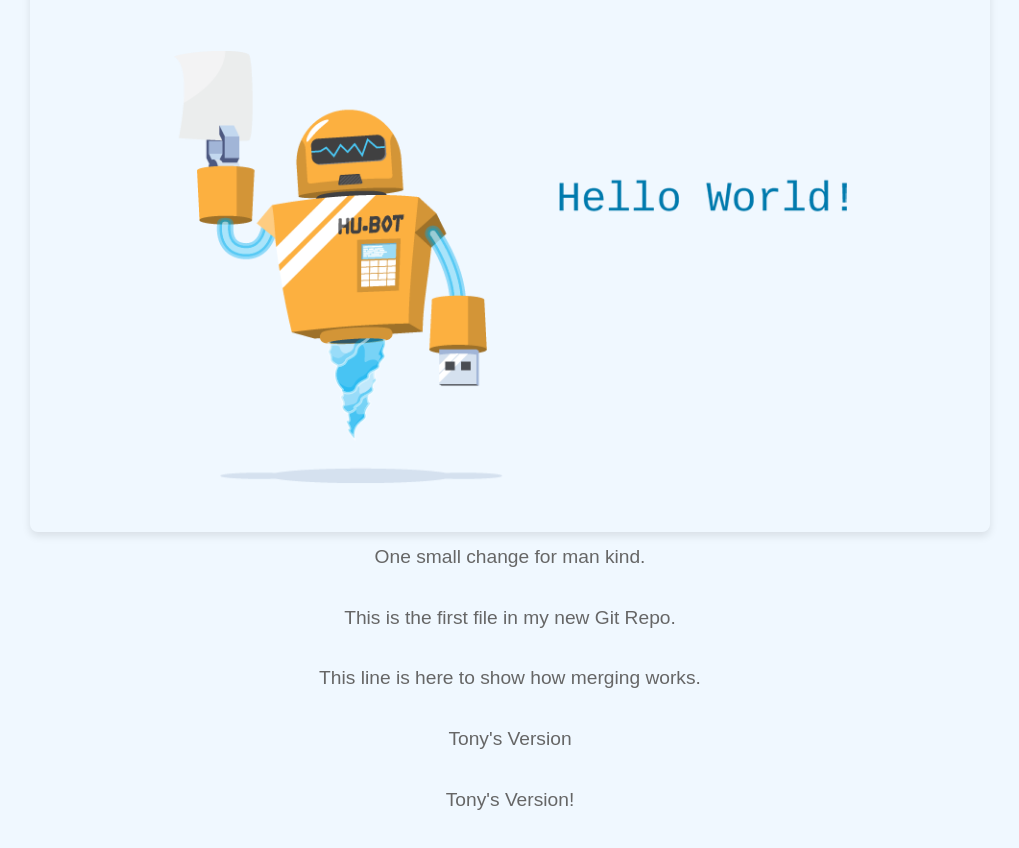
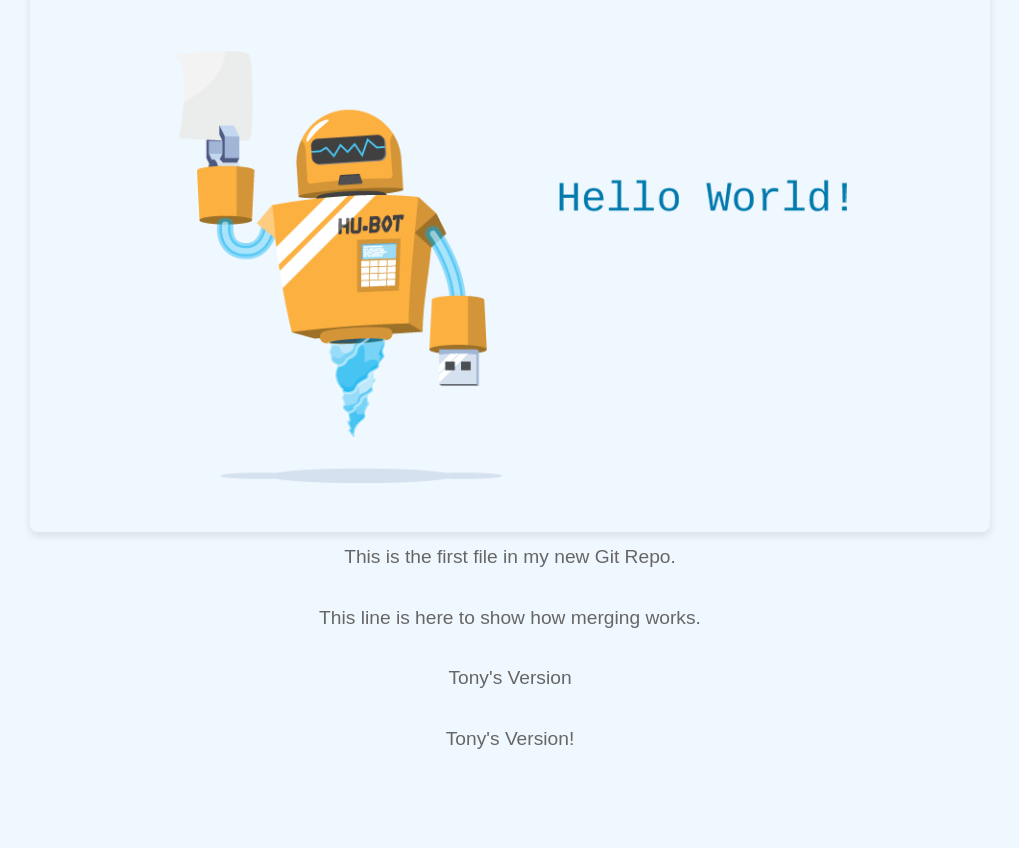
Before and after one commit to tpepper1985/GITWorkshop, a plain HTML site: page index.html in a window 1280 px wide. Shown: the part 96-944 px from the top of the page, without its empty margins (130-1149 px from the left). After the commit the page ends 891 px from the top, so only its background shows below. Drawn offline with Linux system fonts and the light colour scheme.

Commit message:
Testing 15:32

```diff
--- a/index.html
+++ b/index.html
@@ -9,7 +9,6 @@
         <div class="image-container">
             <img src="hello_world.webp" alt="Hello World">
         </div>
-        <p>One small change for man kind.</p>
         <p>This is the first file in my new Git Repo.</p>
         <p>This line is here to show how merging works.</p>
         <p>Tony's Version</p>
```
